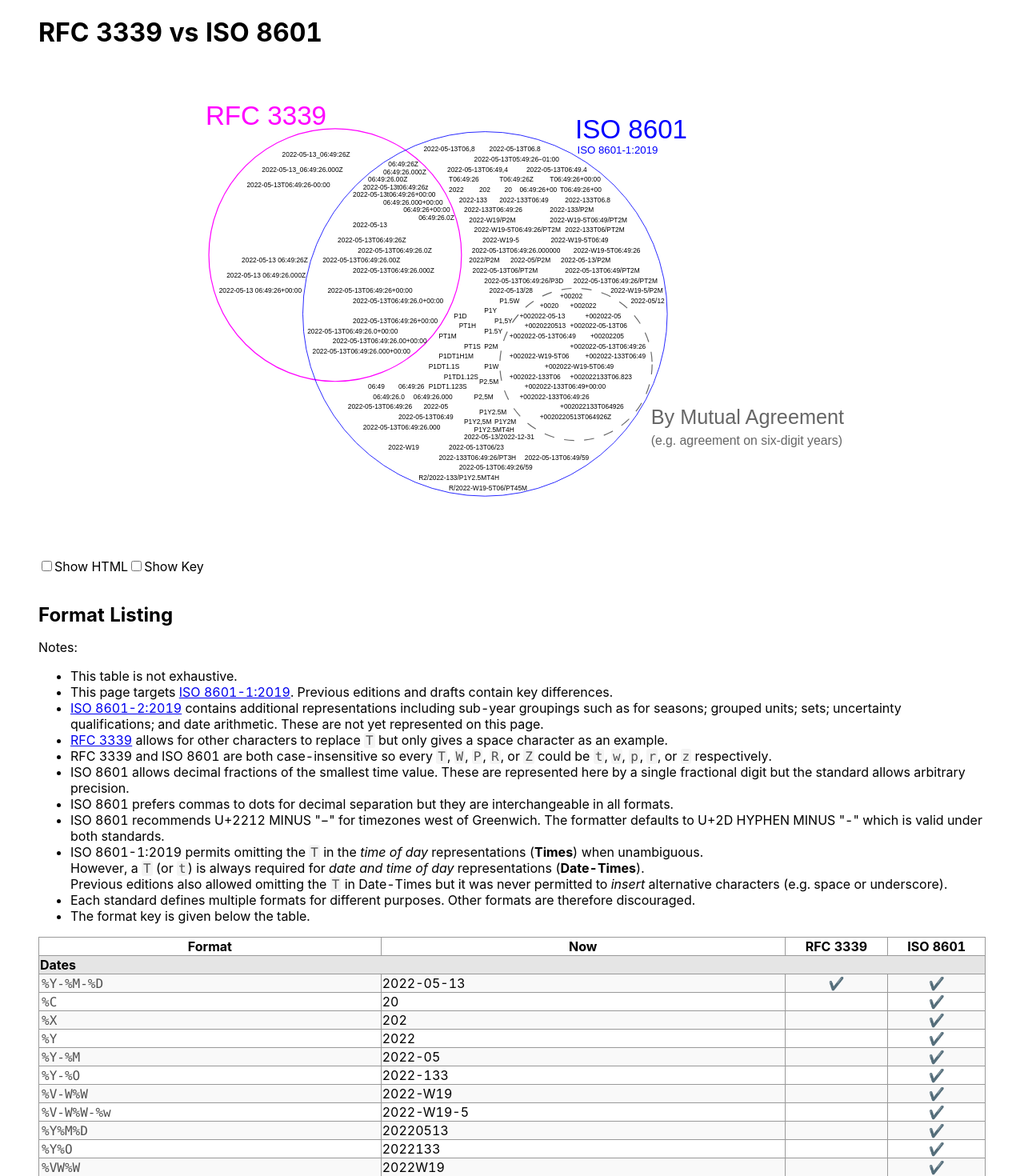
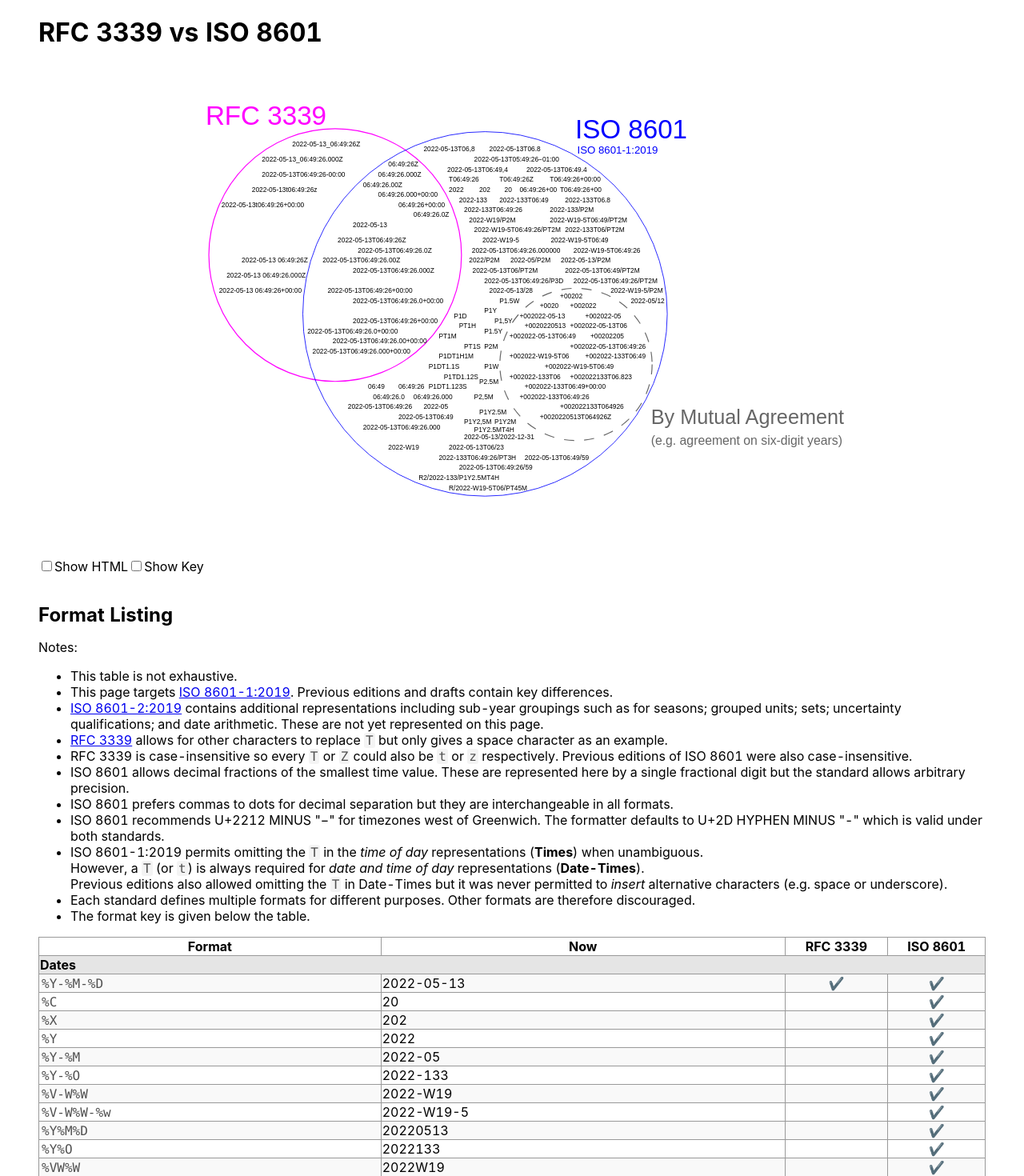
Before and after one commit to IJMacD/rfc3339-iso8601, a React (Create React App) app: page / in a window 1280 px wide. Shown: the top 1470 px of the page at 80% size. Built offline with nearby package versions, Linux system fonts and the light colour scheme.

Commit message:
Case-insensitivity

```diff
--- a/src/App.js
+++ b/src/App.js
@@ -65,7 +65,7 @@ function App ({ initialDate = null, initalShowHTML = false, initalShowColours =
         <li>This page targets <a href="https://www.iso.org/obp/ui#iso:std:iso:8601:-1:ed-1:v1:en">ISO 8601-1:2019</a>. Previous editions and drafts contain key differences.</li>
         <li><a href="https://www.iso.org/obp/ui#iso:std:iso:8601:-2:ed-1:v1:en">ISO 8601-2:2019</a> contains additional representations including sub-year groupings such as for seasons; grouped units; sets; uncertainty qualifications; and date arithmetic. These are not yet represented on this page.</li>
         <li><a href="https://datatracker.ietf.org/doc/html/rfc3339">RFC 3339</a> allows for other characters to replace <code>T</code> but only gives a space character as an example.</li>
-        <li>RFC 3339 and ISO 8601 are both case-insensitive so every <code>T</code>, <code>W</code>, <code>P</code>, <code>R</code>, or <code>Z</code> could be <code>t</code>, <code>w</code>, <code>p</code>, <code>r</code>, or <code>z</code> respectively.</li>
+        <li>RFC 3339 is case-insensitive so every <code>T</code> or <code>Z</code> could also be <code>t</code> or <code>z</code> respectively. Previous editions of ISO 8601 were also case-insensitive.</li>
         <li>ISO 8601 allows decimal fractions of the smallest time value. These are represented here by a single fractional digit but the standard allows arbitrary precision.</li>
         <li>ISO 8601 prefers commas to dots for decimal separation but they are interchangeable in all formats.</li>
         <li>ISO 8601 recommends U+2212 MINUS "−" for timezones west of Greenwich. The formatter defaults to U+2D HYPHEN MINUS "-" which is valid under both standards.</li>
--- a/src/Diagram.js
+++ b/src/Diagram.js
@@ -60,14 +60,20 @@ function Diagram (props) {
         >
           {"RFC 3339"}
         </text>
-        <text x={54} y={84} className="datetime">
+        <text x={58} y={80} className="datetime">
           {formatUTC("%Y-%M-%D_%h:%m:%sZ", date)}
         </text>
-        <text x={46} y={90} className="datetime">
+        <text x={46} y={86} className="datetime">
           {formatUTC("%Y-%M-%D_%h:%m:%.3sZ", date)}
         </text>
-        <text x={40} y={96} className="datetime">
+        <text x={46} y={92} className="datetime">
           {formatUTC("%Y-%M-%DT%h:%m:%s-00:00", date)}
+        </text>
+        <text x={42} y={98} className="datetime">
+          {formatUTC("%Y-%M-%Dt%h:%m:%sz", date)}
+        </text>
+        <text x={30} y={104} className="datetime">
+          {format("%Y-%M-%Dt%h:%m:%s%Z:%z", date)}
         </text>
       </g>
       <g id="rfc-html">
@@ -120,30 +126,24 @@ function Diagram (props) {
         </text>
       </g>
       <g id="rfc-iso">
-        <text x={86} y={99} className="datetime">
-          {formatUTC("%Y-%M-%Dt%h:%m:%sz", date)}
-        </text>
-        <text x={82} y={102} className="datetime">
-          {format("%Y-%M-%Dt%h:%m:%s%Z:%z", date)}
-        </text>
 
         <text x={96} y={90} className="time">
           {formatUTC("%h:%m:%sZ", date)}
         </text>
-        <text x={108} y={111} className="time">
-          {formatUTC("%h:%m:%.1sZ", date)}
+        <text x={92} y={94} className="time">
+          {formatUTC("%h:%m:%.3sZ", date)}
         </text>
-        <text x={88} y={96} className="time">
+        <text x={86} y={98} className="time">
           {formatUTC("%h:%m:%.2sZ", date)}
         </text>
-        <text x={94} y={93} className="time">
-          {formatUTC("%h:%m:%.3sZ", date)}
+        <text x={92} y={102} className="time">
+          {format("%h:%m:%.3s%Z:%z", date)}
         </text>
-        <text x={102} y={108} className="time">
+        <text x={100} y={106} className="time">
           {format("%h:%m:%s%Z:%z", date)}
         </text>
-        <text x={94} y={105} className="time">
-          {format("%h:%m:%.3s%Z:%z", date)}
+        <text x={106} y={110} className="time">
+          {formatUTC("%h:%m:%.1sZ", date)}
         </text>
       </g>
       <g id="iso">
--- a/src/formats/rfc.js
+++ b/src/formats/rfc.js
@@ -30,6 +30,9 @@ export const dateTime = [
     "%Y-%M-%DT%h:%m:%.2sZ",
     "%Y-%M-%DT%h:%m:%.3sZ",
     "%Y-%M-%DT%h:%m:%s.%uZ",
+    // Lowercase
+    "%Y-%M-%Dt%h:%m:%sz",
+    "%Y-%M-%Dt%h:%m:%.3sz",
     // Local timezone
     "%Y-%M-%DT%h:%m:%s%Z:%z",
     "%Y-%M-%DT%h:%m:%.3s%Z:%z",
@@ -42,6 +45,7 @@ export const dateTime = [
     // Z timezone
     "%Y-%M-%D %h:%m:%sZ",
     "%Y-%M-%D_%h:%m:%sZ",
+    //  (& lowercase)
     "%Y-%M-%D %h:%m:%sz",
     "%Y-%M-%D_%h:%m:%sz",
     "%Y-%M-%D %h:%m:%.1sZ",
@@ -50,6 +54,7 @@ export const dateTime = [
     "%Y-%M-%D_%h:%m:%.3sZ",
     "%Y-%M-%D %h:%m:%s.%uZ",
     "%Y-%M-%D_%h:%m:%s.%uZ",
+    //  (& lowercase)
     "%Y-%M-%D %h:%m:%.3sz",
     "%Y-%M-%D_%h:%m:%.3sz",
     "%Y-%M-%D %h:%m:%s.%uz",
```
Also changed, not shown: res/Screenshot.png, 1 other file (tests, documents, lock files or other folders).
